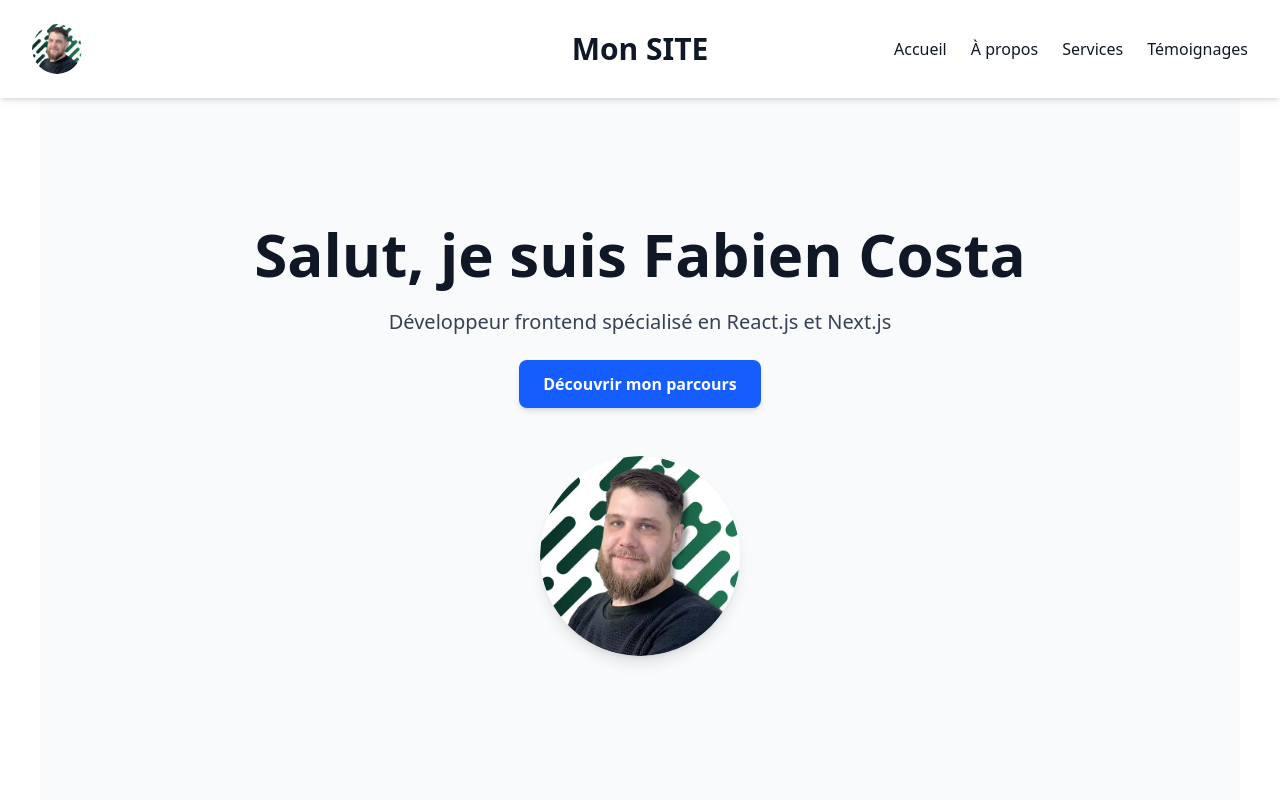
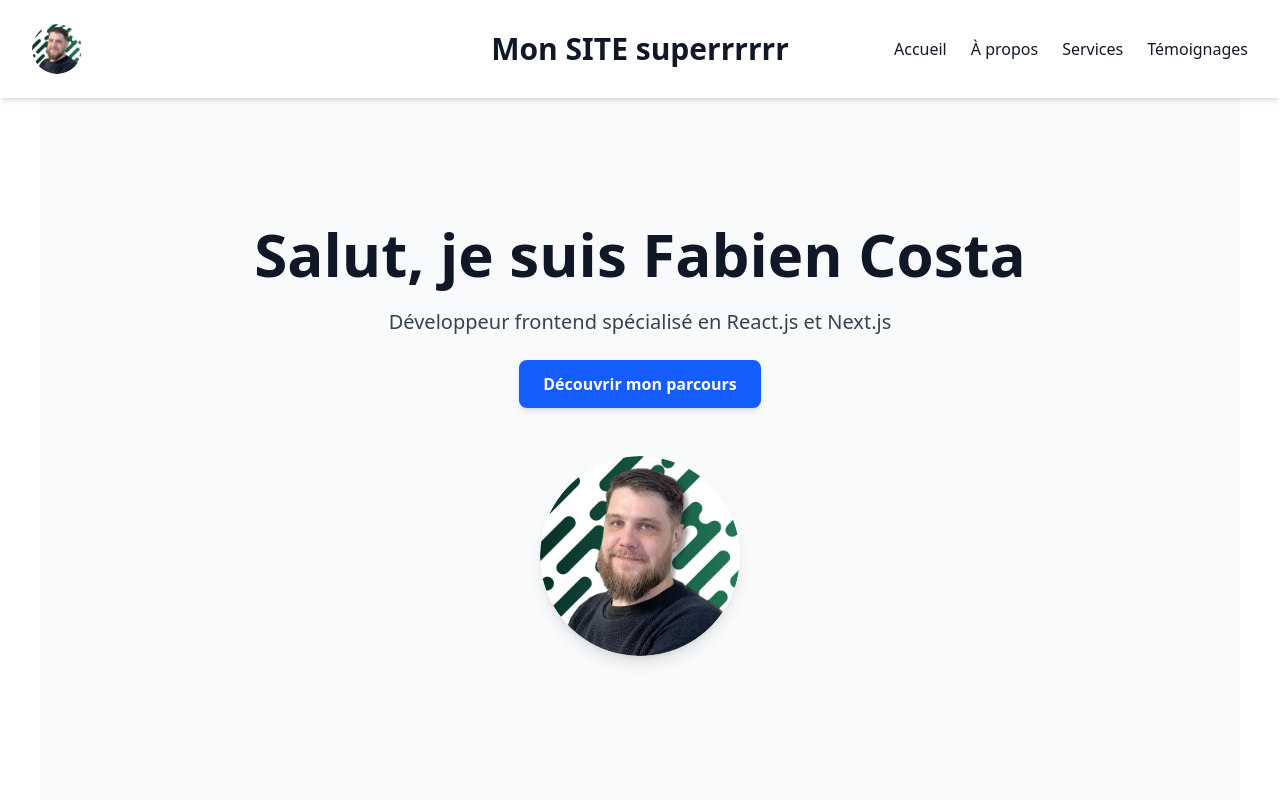
Before and after one commit to FabienCosta/portfolio-pro, a Next.js app: page / in a window 1280 px wide. Shown: the top 800 px of the page. Built offline with nearby package versions, Linux system fonts and the light colour scheme.

Commit message:
initial commit

```diff
--- a/src/components/Header.jsx
+++ b/src/components/Header.jsx
@@ -23,7 +23,7 @@ export default function Header() {
 
         {/* Titre centré */}
         <h1 className="absolute left-1/2 transform -translate-x-1/2 text-2xl lg:text-3xl font-bold z-10">
-          Mon SITE
+          Mon SITE superrrrrr
         </h1>
 
         {/* Nav desktop */}
```
